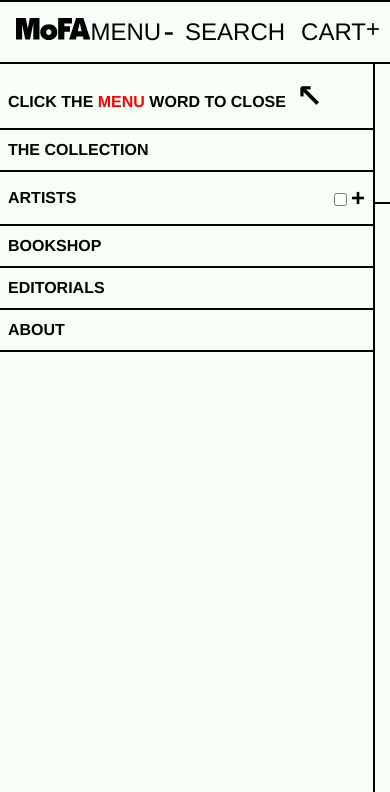
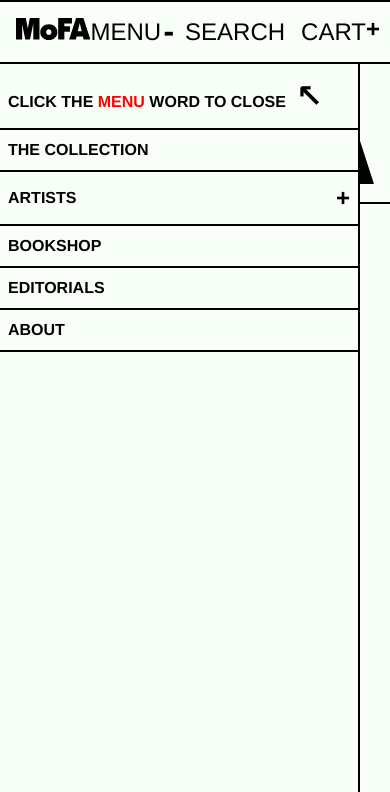
Before and after one commit to podderstodders/baseline-bold-imitation, a plain HTML site: page index.html in a window 390 px wide. Both pictures are taken after a click on the checkbox 132 px from the left and 33 px from the top of the page. Shown: the top 792 px of the page. Drawn offline with nearby package versions, Linux system fonts and the light colour scheme.

Commit message:
minor font-weight tweaks

```diff
--- a/css/checkbox-cartMenuToggle.css
+++ b/css/checkbox-cartMenuToggle.css
@@ -12,6 +12,7 @@
     content: '+';
     top: -7.5px;
     right: -14px;
+    font-weight: 700;
 
 }
 
--- a/css/checkbox-mobileMenuToggle.css
+++ b/css/checkbox-mobileMenuToggle.css
@@ -14,6 +14,7 @@
     content: '+';
     top: -7.5px;
     right: -14px;
+    font-weight: 700;
 
 }
 
@@ -44,9 +45,9 @@
 .menuSlideOut {
 
     position: absolute;
-    left: -380px;
+    left: -360px;
     top: 3.84rem;
-    min-width: 375px;
+    min-width: 360px;
     height: 800px;
     background-color: #F7FFF7;
     font-weight: 700;
--- a/css/gallery-swipper.css
+++ b/css/gallery-swipper.css
@@ -14,9 +14,6 @@
     background-color: white;
 }
 
-.swiper-slide .swipper-slide--image img {
-
-}
 
 .swiper-slide .swipper-slide--description {
     padding: 1em 0.5em;
--- a/index.html
+++ b/index.html
@@ -42,11 +42,8 @@
                                     </div>
                                     <div class="menuSlideOut-row flexed">
                                         <span>artists</span>
-                                        <div class="nestedArtists">
-                                            <input type="checkbox" name="" id="menuSubItemToggle">
-                                            <span id="bigPlus"></span>
+                                        <span id="bigPlus"></span>
 
-                                        </div>
                                     </div>
                                     <div class="menuSlideOut-row">
                                         bookshop
```
